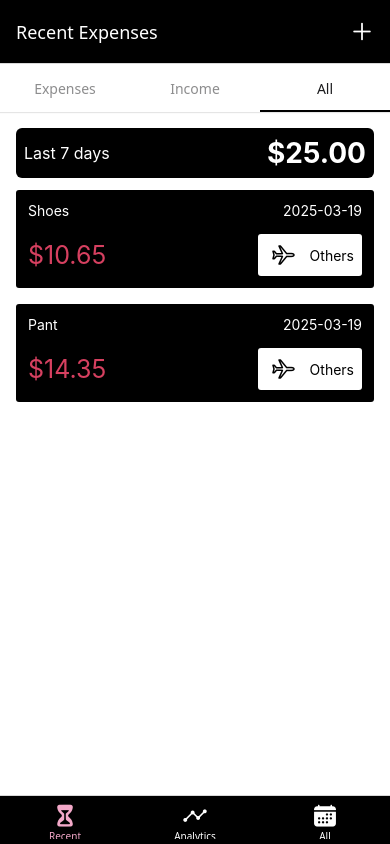
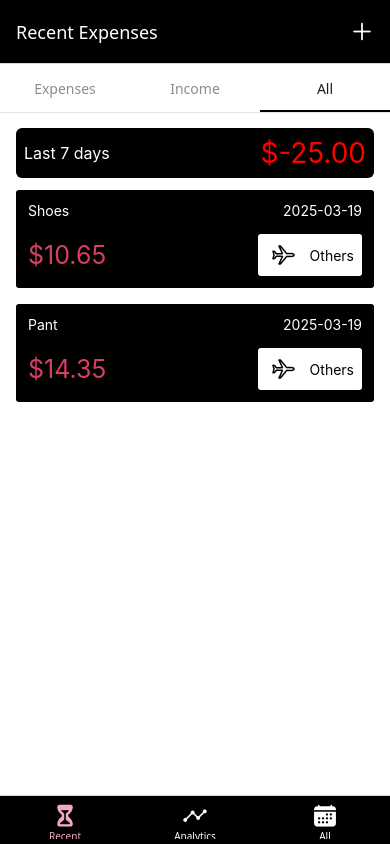
Before and after one commit to Rutwik1801/budget-tracker, a React Native app: screen /All in a window 390 px wide. Built offline with nearby package versions, Linux system fonts and the light colour scheme.

Commit message:
fixed transaction filtering and styles

```diff
--- a/components/ExpensesOutput/ExpenseItem.tsx
+++ b/components/ExpensesOutput/ExpenseItem.tsx
@@ -5,24 +5,28 @@ import { useNavigation } from "@react-navigation/native"
 import { Expense } from "../../store/expenses-context"
 import { IconButton } from "../UI/IconButton"
 
-export const ExpenseItem: React.FC<Expense> = ({id, description, amount, date, category}) => {
+export const ExpenseItem: React.FC<Expense> = ({ id, description, amount, date, category, transactionType }) => {
   const navigation = useNavigation()
   const expensePressHandler = () => {
-    navigation.navigate("ManageExpense", {expenseId: id})
+    navigation.navigate("ManageExpense", { expenseId: id })
   }
   return <Pressable onPress={expensePressHandler}
-    style={({pressed}) => pressed && styles.pressed}
-    >
+    style={({ pressed }) => pressed && styles.pressed}
+  >
     <View style={styles.expenseItem}>
       <View style={styles.detailsContainer}>
-      <Text style={styles.textBase} >{description}</Text>
-      <Text style={styles.textBase}>{getFormattedDate(date)}</Text>
+        <Text style={styles.textBase} >{description}</Text>
+        <Text style={styles.textBase}>{getFormattedDate(date)}</Text>
       </View>
       <View style={styles.amountContainer}>
-      <Text style={styles.amount} >{`$${amount}`}</Text>
-        <View style={{flexDirection:"row", alignItems:"center", backgroundColor: GlobalStyles.colors.primary50, borderRadius: 3, paddingRight: 8}}>
-      <IconButton icon={category.value} size={24} color={GlobalStyles.colors.primary800} onPress={() => {}} />
-      <Text style={{color:GlobalStyles.colors.primary800}}>{category.label}</Text>
+        <Text style={[
+          styles.amount,
+          transactionType === "Income" && { color: "green" }
+        ]}
+        >{`$${amount}`}</Text>
+        <View style={{ flexDirection: "row", alignItems: "center", backgroundColor: GlobalStyles.colors.primary50, borderRadius: 3, paddingRight: 8 }}>
+          <IconButton icon={category.value} size={24} color={GlobalStyles.colors.primary800} onPress={() => { }} />
+          <Text style={{ color: GlobalStyles.colors.primary800 }}>{category.label}</Text>
         </View>
       </View>
     </View>
@@ -42,7 +46,7 @@ const styles = StyleSheet.create({
     elevation: 3,
   },
   detailsContainer: {
-    flexDirection:"row",
+    flexDirection: "row",
     justifyContent: "space-between",
     alignItems: "center",
     marginBottom: 15,
@@ -56,14 +60,14 @@ const styles = StyleSheet.create({
     fontWeight: 'bold'
   },
   amountContainer: {
-    flexDirection:"row",
-    alignItems:"center",
+    flexDirection: "row",
+    alignItems: "center",
     justifyContent: "space-between",
     borderRadius: 4,
     minWidth: 80
   },
   amount: {
-    color:GlobalStyles.colors.error500,
+    color: GlobalStyles.colors.error500,
     fontSize: 25
   }
 })
--- a/components/ExpensesOutput/ExpensesSummary.tsx
+++ b/components/ExpensesOutput/ExpensesSummary.tsx
@@ -1,13 +1,21 @@
 import { StyleSheet, Text, View } from "react-native"
 import { GlobalStyles } from "../../constants/styles"
 import { Expense } from "../../store/expenses-context";
+import { useRoute } from "@react-navigation/native";
 
-export const ExpensesSummary:React.FC<{periodName: string, expenses: Expense[]}> = ({periodName, expenses}) => {
+export const ExpensesSummary: React.FC<{ periodName: string, expenses: Expense[] }> = ({ periodName, expenses }) => {
+  const route = useRoute();
+  const { type } = route?.params
   const expensesSum = expenses.reduce((sum: number, expense: Expense) => {
-    return sum + (expense.amount ?? 0)}, 0);
+    if (type === "All") {
+      return expense.transactionType === "Expense" ? sum - expense.amount : sum + expense.amount
+    }
+    return sum + (expense.amount ?? 0)
+  }, 0);
   return <View style={styles.container}>
-        <Text style={styles.period} >{periodName}</Text>
-        <Text style={styles.sum} >{`$${expensesSum?.toFixed(2)}`}</Text>
+    <Text style={styles.period} >{periodName}</Text>
+    <Text style={[styles.sum, { color: (expensesSum < 0 || type === "Expense") ? "red" : "green" }]}
+    >{`$${expensesSum?.toFixed(2)}`}</Text>
   </View>
 }
 
@@ -23,12 +31,11 @@ const styles = StyleSheet.create({
     marginBottom: 4
   },
   period: {
-    fontSize:16,
+    fontSize: 16,
     color: GlobalStyles.colors.primary50,
   },
   sum: {
     fontSize: 28,
-    fontWeight: "bold",
     color: GlobalStyles.colors.primary50
   }
 })
--- a/components/manageExpense/ExpenseForm.tsx
+++ b/components/manageExpense/ExpenseForm.tsx
@@ -30,7 +30,8 @@ export const ExpenseForm: React.FC<ExpenseFormProps> = ({ onSubmit, onCancel, ed
     amount: { value: isEditing ? editedExpense?.amount : editedExpense?.amount, isValid: true },
     description: { value: editedExpense?.description, isValid: true },
     date: { value: isEditing ? editedExpense?.date : new Date(), isValid: true },
-    category: { value: isEditing ? editedExpense?.category : { label: "Others", value: "airplane-outline" }, isValid: true }
+    category: { value: isEditing ? editedExpense?.category : { label: "Others", value: "airplane-outline" }, isValid: true },
+    transactionType: {value: isEditing ? editedExpense?.transactionType : "Expense", isValid: true}
   })
 
 
@@ -43,7 +44,8 @@ export const ExpenseForm: React.FC<ExpenseFormProps> = ({ onSubmit, onCancel, ed
         amount: { value: prev.amount.value, isValid: amountIsValid },
         description: { value: prev.description.value, isValid: descriptionIsValid },
         date: { value: prev.date.value, isValid: dateIsValid },
-        category: { value: prev.category.value, isValid: true }
+        category: { value: prev.category.value, isValid: true },
+        transactionType: {value: prev.transactionType.value, isValid: true}
       }))
       return;
     }
@@ -51,7 +53,8 @@ export const ExpenseForm: React.FC<ExpenseFormProps> = ({ onSubmit, onCancel, ed
       amount: expense.amount.value,
       date: expense.date.value,
       description: expense.description.value,
-      category: expense.category.value
+      category: expense.category.value,
+      transactionType: expense.transactionType.value
     }
     onSubmit(expenseObject)
   }
@@ -75,6 +78,12 @@ export const ExpenseForm: React.FC<ExpenseFormProps> = ({ onSubmit, onCancel, ed
       }}
         invalid={!expense.amount.isValid}
       />
+ </View>
+    <View>
+    <Text>Transaction type</Text>
+            <Button buttonContainerStyle={styles.button}  onPress={() => handleInputChange("transactionType", "Expense")} >Expense</Button>
+            <Button buttonContainerStyle={styles.button} onPress={() => handleInputChange("transactionType", "Income")} >Income</Button>
+
     </View>
     <Text>Date</Text>
     <DateTimePicker
--- a/navigation/NavigationWrapper.tsx
+++ b/navigation/NavigationWrapper.tsx
@@ -19,7 +19,7 @@ const TopTabsNavigator = ({isRecentTab = true}) => {
   <TopTabs.Navigator screenOptions={{
     tabBarIndicatorStyle: {backgroundColor: "black"}
   }}>
-          <TopTabs.Screen name="Expenses" component={isRecentTab ? RecentExpenses : AllExpenses}  initialParams={{type: "Expenses"}} />
+          <TopTabs.Screen name="Expenses" component={isRecentTab ? RecentExpenses : AllExpenses}  initialParams={{type: "Expense"}} />
           <TopTabs.Screen name="Income" component={isRecentTab ? RecentExpenses : AllExpenses}  initialParams={{type: "Income"}}/>
           <TopTabs.Screen name="All" component={ isRecentTab ? RecentExpenses : AllExpenses}  initialParams={{type: "All"}}/>
   </TopTabs.Navigator>
@@ -46,11 +46,13 @@ export const ExpensesOverview = () => {
           title: "Analytics",
           tabBarLabel: "Analytics", tabBarIcon: ({ color, size }) => <Ionicons name="analytics" size={size} color={color} />
         }} />
-    <BottomTabs.Screen name="AllExpenses" component={() => <TopTabsNavigator isRecentTab={false} />}
+    <BottomTabs.Screen name="AllExpenses"
       options={{
         title: "All Expenses",
         tabBarLabel: "All", tabBarIcon: ({ color, size }) => <Ionicons name="calendar" size={size} color={color} />
-      }} />
+      }}>
+        {() => <TopTabsNavigator isRecentTab={false} />}
+      </BottomTabs.Screen>
   </BottomTabs.Navigator>);
 }
 
--- a/screens/AllExpenses.tsx
+++ b/screens/AllExpenses.tsx
@@ -3,7 +3,11 @@ import { ExpensesOutput } from "../components/ExpensesOutput/ExpensesOutput"
 import { useContext } from "react"
 import { ExpensesContext } from "../store/expenses-context"
 
-export const AllExpenses = () => {
+export const AllExpenses = ({route}) => {
+  const {type} = route?.params
   const expensesCtx = useContext(ExpensesContext);
-  return <View style={{flex: 1}}><ExpensesOutput fallbackText="No Expenses Added" expenses={expensesCtx.expenses} expensesPeriod={"All"} /></View>
+    const filteredExpenses = expensesCtx.expenses.filter((expense) => {
+      return (type === "All" || type === expense.transactionType)
+    })
+  return <View style={{flex: 1}}><ExpensesOutput fallbackText="No Expenses Added" expenses={filteredExpenses} expensesPeriod={"All"} /></View>
 }
--- a/screens/RecentExpenses.tsx
+++ b/screens/RecentExpenses.tsx
@@ -4,13 +4,14 @@ import { useContext } from "react"
 import { ExpensesContext } from "../store/expenses-context"
 import { getDateMinusDays } from "../utils/date"
 
-export const RecentExpenses = () => {
+export const RecentExpenses = ({route}) => {
+  const {type} = route?.params
   const expensesCtx = useContext(ExpensesContext)
-  let recentExpenses = expensesCtx.expenses.filter((expense) => {
+  const recentExpenses = expensesCtx.expenses.filter((expense) => {
     const today = new Date();
     const date7DaysAgo = getDateMinusDays(today, 7);
     const expenseDate = new Date(expense.date)
-    return (expenseDate >= date7DaysAgo) && (expenseDate <= today)
+    return (expenseDate >= date7DaysAgo) && (expenseDate <= today) && (type === "All" || type === expense.transactionType)
   })
   return <View style={{flex: 1}}>
     <ExpensesOutput fallbackText="No Recent Expenses" expenses={recentExpenses} expensesPeriod="Last 7 days" />
--- a/store/expenses-context.tsx
+++ b/store/expenses-context.tsx
@@ -6,42 +6,48 @@ const dummyExpenses = [
     description: "Shoes",
     amount: 10.65,
     date: new Date('2025-03-19'),
-    category: {label: "Others", value: "airplane-outline"}
+    category: {label: "Others", value: "airplane-outline"},
+    transactionType: "Expense"
   },
   {
     id: 'e2',
     description: "Pant",
     amount: 14.35,
     date: new Date('2025-03-19'),
-    category: {label: "Others", value: "airplane-outline"}
+    category: {label: "Others", value: "airplane-outline"},
+    transactionType: "Expense"
   },
   {
     id: 'e3',
     description: "Shoes",
     amount: 103.50,
     date: new Date('2025-12-25'),
-    category: {label: "Others", value: "airplane-outline"}
+    category: {label: "Others", value: "airplane-outline"},
+    transactionType: "Income"
   },
   {
     id: 'e4',
     description: "Book",
     amount: 10.65,
     date: new Date('2021-12-19'),
-    category: {label: "Others", value: "airplane-outline"}
+    category: {label: "Others", value: "airplane-outline"},
+    transactionType: "Income"
   },
   {
     id: 'e11',
     description: "Shoes",
     amount: 10.65,
     date: new Date('2021-08-19'),
-    category: {label: "Others", value: "airplane-outline"}
+    category: {label: "Others", value: "airplane-outline"},
+    transactionType: "Income"
   },
   {
     id: 'e21',
     description: "Pant",
     amount: 14.35,
     date: new Date('2021-12-19'),
-    category: {label: "Others", value: "airplane-outline"}
+    category: {label: "Others", value: "airplane-outline"},
+    transactionType: "Income"
   },
   {
     id: 'e31',
@@ -55,35 +61,40 @@ const dummyExpenses = [
     description: "Book",
     amount: 10.65,
     date: new Date('2021-12-19'),
-    category: {label: "Others", value: "airplane-outline"}
+    category: {label: "Others", value: "airplane-outline"},
+    transactionType: "Income"
   },
   {
     id: 'e112',
     description: "Shoes",
     amount: 10.65,
     date: new Date('2021-08-19'),
-    category: {label: "Others", value: "airplane-outline"}
+    category: {label: "Others", value: "airplane-outline"},
+    transactionType: "Expense"
   },
   {
     id: 'e122',
     description: "Pant",
     amount: 14.35,
     date: new Date('2021-12-19'),
-    category: {label: "Others", value: "airplane-outline"}
+    category: {label: "Others", value: "airplane-outline"},
+    transactionType: "Expense"
   },
   {
     id: 'e132',
     description: "Shoes",
     amount: 103.50,
     date: new Date('2025-12-25'),
-    category: {label: "Others", value: "airplane-outline"}
+    category: {label: "Others", value: "airplane-outline"},
+    transactionType: "Expense"
   },
   {
     id: 'e142',
     description: "Book",
     amount: 10.65,
     date: new Date('2021-12-19'),
-    category: {label: "Others", value: "airplane-outline"}
+    category: {label: "Others", value: "airplane-outline"},
+    transactionType: "Expense"
   }
 ]
 
@@ -95,7 +106,8 @@ export type Expense = {
   category: {
     label: string,
     value: string
-  }
+  },
+  transactionType: "Expense" | "Income"
 }
 
 export type ExpensesContextState = {
```
